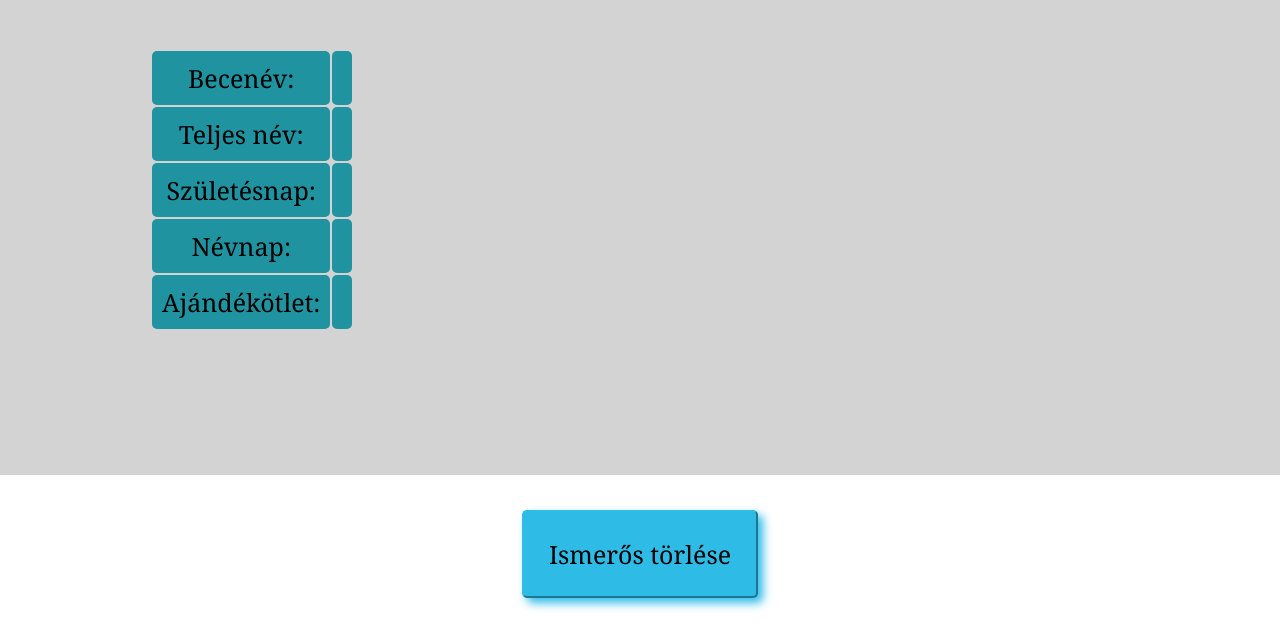
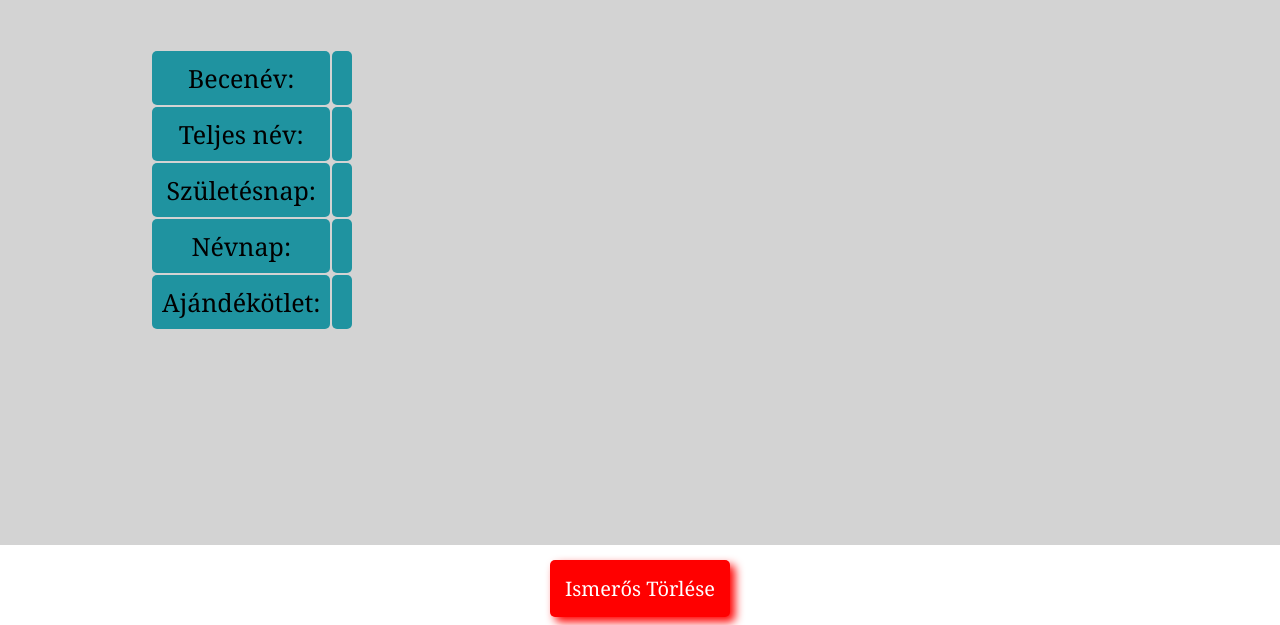
Before and after one commit to Kriszhadvice/szulinap, a Django app: page /profil/ in a window 1280 px wide. Shown: the part 175-800 px from the top of the page. Run offline with Django 5.2, Linux system fonts and the light colour scheme.

Commit message:
asdasdsa

```diff
--- a/app_szulinap/static/app_szulinap/profil.css
+++ b/app_szulinap/static/app_szulinap/profil.css
@@ -31,23 +31,29 @@ td{
     border-radius: 5px;
 }
 footer{
+    background-color: white;
+    position: fixed;
+    bottom: 0;
     width: 100%;
-    position: fixed;
+    height: 80px;
+    text-align: center;
     justify-content: center;
-    text-align: center;
-    bottom: 0;
-    height: 150px;
-    background-color: white;
     display: grid;
 }
 button{
-    margin: 35px;
-    font-size: 25px;
-    border-color: rgb(46,188,231);
+    color:white;
+    font-size: 20px;
+    margin: 15px;
+    border: none;
     padding: 25px;
     text-decoration: none;
-    background-color: rgb(46,188,231);
-    padding: 25px;
+    background-color: red;
+    padding: 15px;
     border-radius: 5px;
-    box-shadow: 5px 5px 10px rgb(46, 188, 231);
+    box-shadow: 5px 5px 10px red;
+    cursor: pointer;
+    transition: background-color 0.3s ease;
 }
+button:hover {
+    background-color: #cc1818;
+}
--- a/app_szulinap/templates/app_szulinap/kuld.html
+++ b/app_szulinap/templates/app_szulinap/kuld.html
@@ -9,6 +9,6 @@
 </head>
 <body>
     {% csrf_token %}
-
+    <header><h1>Sikeres hozzáadtál új embereket az ismerőseidhez!</h1></header>
 </body>
 </html>
--- a/app_szulinap/templates/app_szulinap/profil.html
+++ b/app_szulinap/templates/app_szulinap/profil.html
@@ -53,7 +53,7 @@
     </main>
     <footer>
         <button>
-            Ismerős törlése
+            Ismerős Törlése
         </button>
     </footer>
 </body>
```
Also changed, not shown: app_szulinap/static/app_szulinap/kuld.css (added, +12 -0 lines), app_szulinap/static/app_szulinap/ujember.css (+7 -7 lines).
